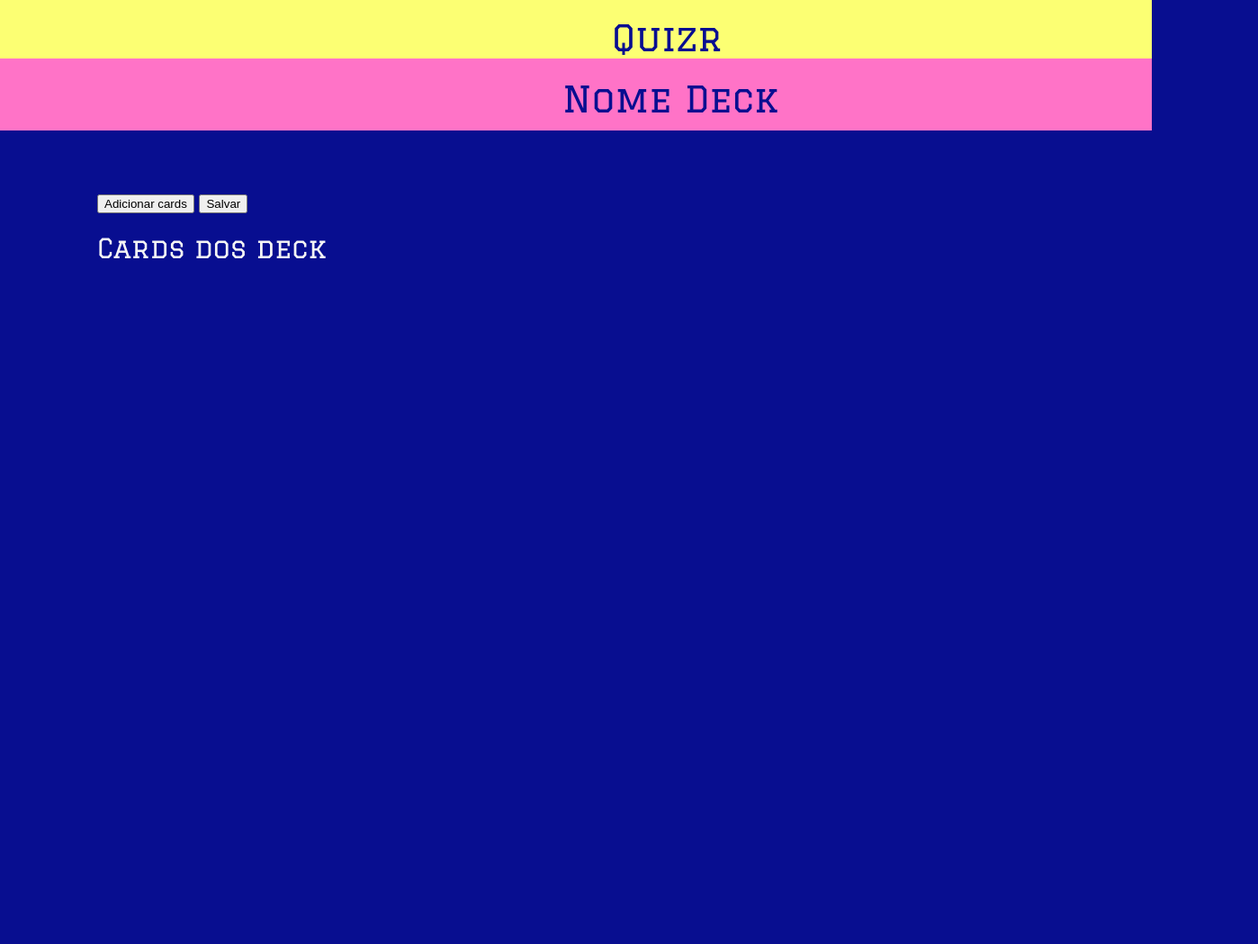
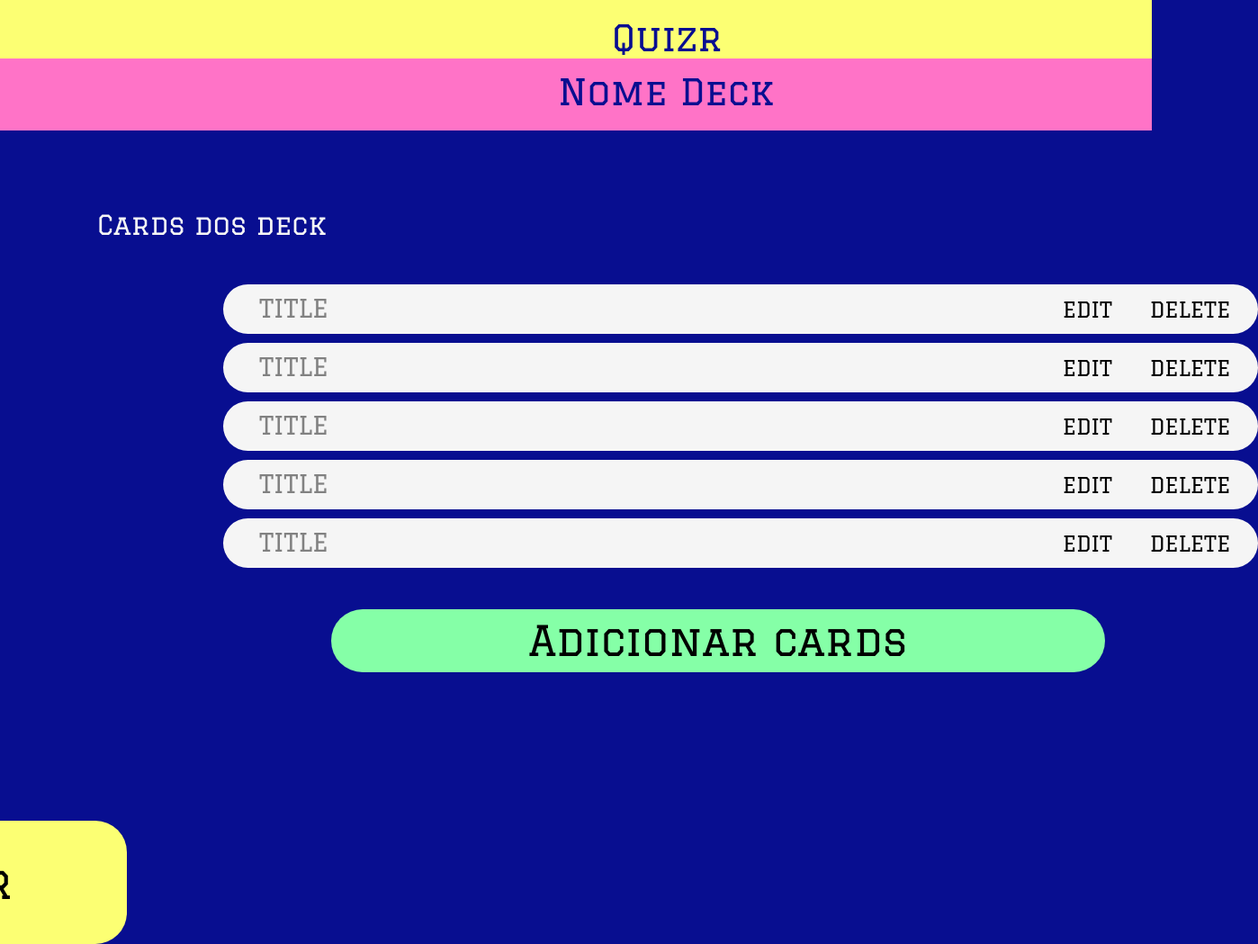
Before and after one commit to USPCodeLabSanca/Flashcard-Quizz-on, a plain HTML site: page pages/telaCards.html in a window 1280 px wide. Shown: the whole page at 90% size, 1398 px wide, since content can reach past the window. Before the commit the page ends 800 px from the top, so only its background shows below. Drawn offline with Linux system fonts and the light colour scheme.

Commit message:
adicionando cards (exemplos)

```diff
--- a/pages/telaCards.html
+++ b/pages/telaCards.html
@@ -13,23 +13,34 @@
 
     <body>
         <div id="container">
-            <div id="cabecalho1">
+            <header id="cabecalho1">
                 <h1 class="titulo"> Quizr </h1>
-            </div>
+            </header>
 
-            <div id="cabecalho2">
-                <p id="nomeDeck"> Nome Deck </p>
-            </div>
+            <header id="cabecalho2">
+                <h1 id="nomeDeck"> Nome Deck </h1>
+            </header>
 
             <div id="corpo">
+
                 <h3 class="subtitulo">Cards dos deck</h3>
-                <ul id="lista-cards">
+                <div id="lista-cards">
 
-                </ul>
+                    <ul>
+                        <li id = "card1" class="card"> <span class="cardTitulo">TITLE</span> <button class="botaoEd"> EDIT </button> <button class="botaoDel"> DELETE </button> </li>
+                        <li id = "card2" class="card"> <span class="cardTitulo">TITLE</span> <button class="botaoEd"> EDIT </button> <button class="botaoDel"> DELETE </button> </li>
+                        <li id = "card3" class="card"> <span class="cardTitulo">TITLE</span> <button class="botaoEd"> EDIT </button> <button class="botaoDel"> DELETE </button> </li>
+                        <li id = "card4" class="card"> <span class="cardTitulo">TITLE</span> <button class="botaoEd"> EDIT </button> <button class="botaoDel"> DELETE </button> </li>
+                        <li id = "card5" class="card"> <span class="cardTitulo">TITLE</span> <button class="botaoEd"> EDIT </button> <button class="botaoDel"> DELETE </button> </li>
 
-                <button id="botaoAd"> Adicionar cards </button>
+                    </ul>
 
-                <button id="botaoSalvar"> Salvar </button>
+                </div>
+
+                <div>
+                    <button id="botaoAd"> Adicionar cards </button>
+                    <button id="botaoSalvar"> Salvar </button>
+                 </div>
 
             </div>
 
--- a/styles/telaCards.css
+++ b/styles/telaCards.css
@@ -4,9 +4,12 @@ body{
     font-style: normal;
 }
 
+ul{
+    list-style-type: none;
+}
+
 .titulo{
-    display: flex;
-    position: fixed;
+    position: relative;
     width: 148px;
     height: 0px;
     left: 680px;
@@ -19,12 +22,11 @@ body{
 }
 
 #nomeDeck{
-    display:flex;
-    position: fixed;
+    position: relative;
     width: 288px;
     height: 40px;
-    left: 625px;
-    top: 60px;
+    left: 620px;
+    top: 0px;
     font-weight: 400;
     font-size: 40px;
     line-height: 20px;
@@ -33,7 +35,7 @@ body{
 
 #cabecalho1{
     display: flex;
-    position: fixed;
+    position: absolute;
     width: 100%;
     height: 80px;
     left: 0px;
@@ -43,16 +45,30 @@ body{
 
 #cabecalho2{
     display: flex;
-    position: fixed;
+    position: absolute;
     width: 100%;
     height: 80px;
     left: 0px;
     top: 65px;
     background-color: #FF73C7;
+    font-weight: 400;
+    font-size: 40px;
+    line-height: 20px;
+}
+
+#corpo{
+    position: relative;
+    color:#FCFF73;
+    width: 80%;
+    height: 100%;
+    top: 200px;
+    left: 100px;
+    margin: 20px 0px 0px 0px;
+
 }
 
 .subtitulo{
-    position: absolute;
+    position: relative;
     width: 340px;
     height: 0px;
     left: 0px;
@@ -61,13 +77,84 @@ body{
     font-size: 30px;
     line-height: 0px;
     color: #F5F5F5;
+    margin: 0px 0px 70px 0px;
 }
 
-#corpo{
+#lista-cards{
+    display:block;
     position: relative;
-    color:#FCFF73;
-    width: 900px;
-    height: 300px;
-    top: 200px;
     left: 100px;
+    padding-top: 10px;
 }
+
+.card{
+    position: relative;
+    height: 30px;
+    width: 1100px;
+    background-color: #F5F5F5;
+    color: #818181;
+    margin: 0px 20px 10px 0px;
+    padding: 10px 10px 15px 40px;
+    font-size: 28px;
+    border-radius: 35px;
+}
+
+.botaoDel{
+    position: relative;
+    left: 820px;
+    background-color: #F5F5F5;
+    border: none;
+    font-family: 'Graduate';
+    font-style: normal;
+    font-size: 24px;
+    color: #000000;
+}
+.botaoEd{
+    position: relative;
+    left: 800px;
+    background-color: #F5F5F5;
+    border: none;
+    font-family: 'Graduate';
+    font-style: normal;
+    font-size: 24px;
+    color: #000000;
+}
+
+#botaoAd{
+    position: relative;
+    left: 260px;
+    margin: 30px 0px 15px 0px;
+    border-style: none;
+    border-radius: 15px;
+    background-color: #85FFA7;
+    height: 70px;
+    width: 860px;
+    border-radius: 35px;
+    color: #000000;
+    font-family: 'Graduate';
+    font-style: normal;
+    font-weight: 400;
+    font-size: 46px;
+    line-height: 50px;
+    align-items: center;
+    text-align: center;
+}
+
+#botaoSalvar{
+    position: relative;
+    right: 400px;
+    top: 150px;
+    width: 433px;
+    height: 137px;
+    background: #FCFF73;
+    border-radius: 35px;
+    border: none;
+    font-family: 'Graduate';
+    font-style: normal;
+    font-weight: 400;
+    font-size: 48px;
+    line-height: 55px;
+    align-items: center;
+    text-align: center;
+
+}
```
